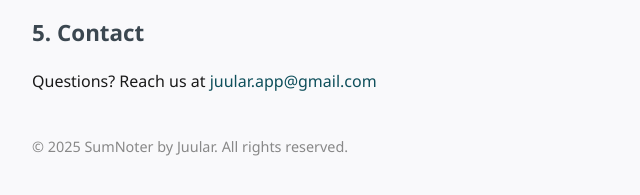
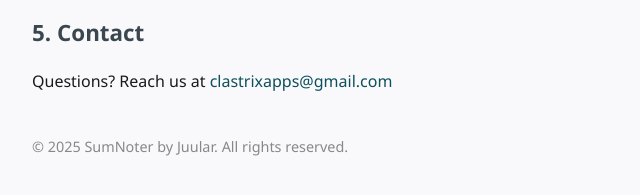
Before and after one commit to ClastrixApps/sumnotes-privacy, a plain HTML site: page index.html in a window 1280 px wide. Shown: the part 739-934 px from the top of the page, 208-848 px from the left. Drawn offline with Linux system fonts and the light colour scheme.

Commit message:
Update index.html

```diff
--- a/index.html
+++ b/index.html
@@ -58,7 +58,7 @@
   <p>Summaries are saved only on your device. You may delete them anytime.</p>
 
   <h2>5. Contact</h2>
-  <p>Questions? Reach us at <a href="mailto:juular.app@gmail.com">juular.app@gmail.com</a></p>
+  <p>Questions? Reach us at <a href="mailto:clastrixapps@gmail.com">clastrixapps@gmail.com</a></p>
 
   <footer>
     &copy; 2025 SumNoter by Juular. All rights reserved.
```
